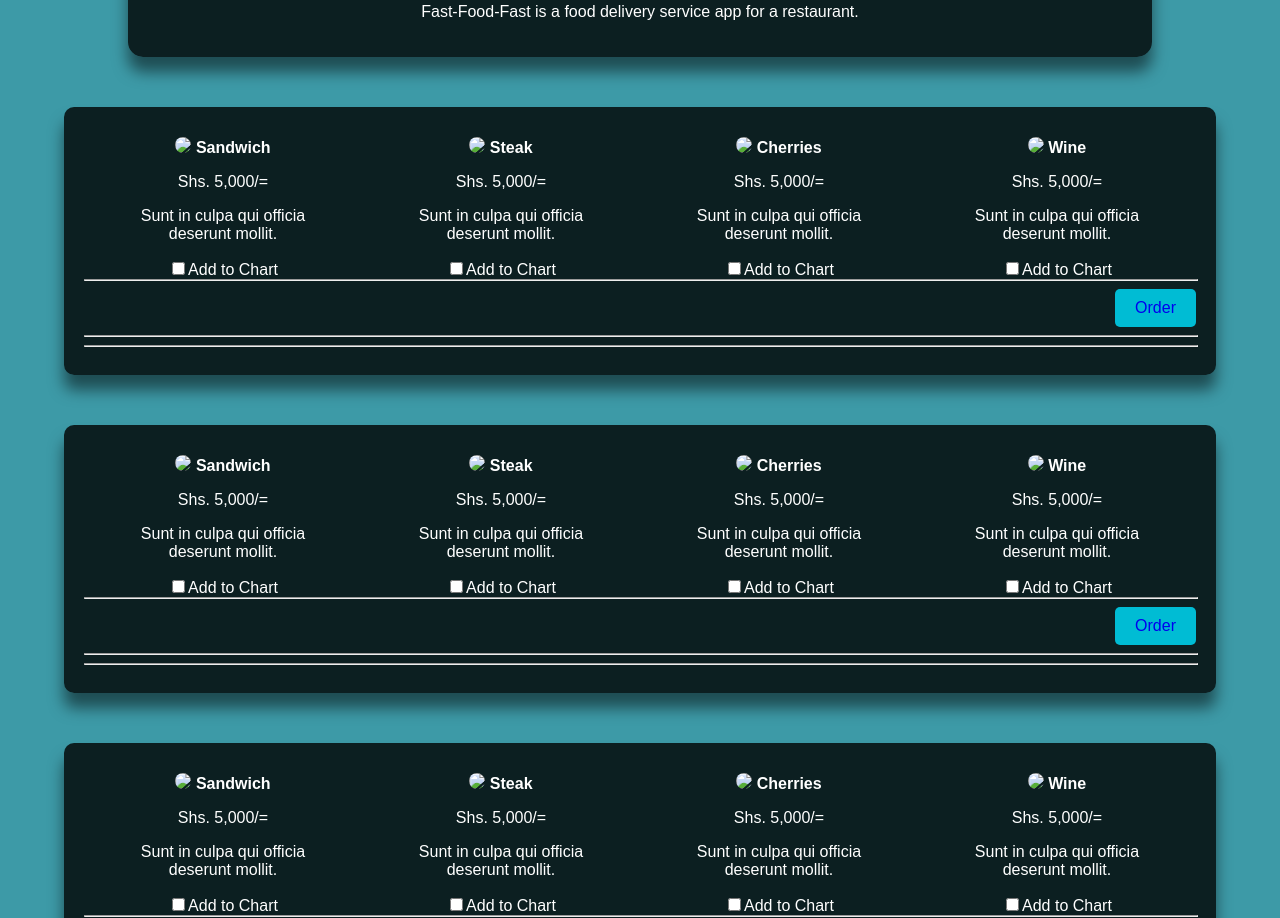
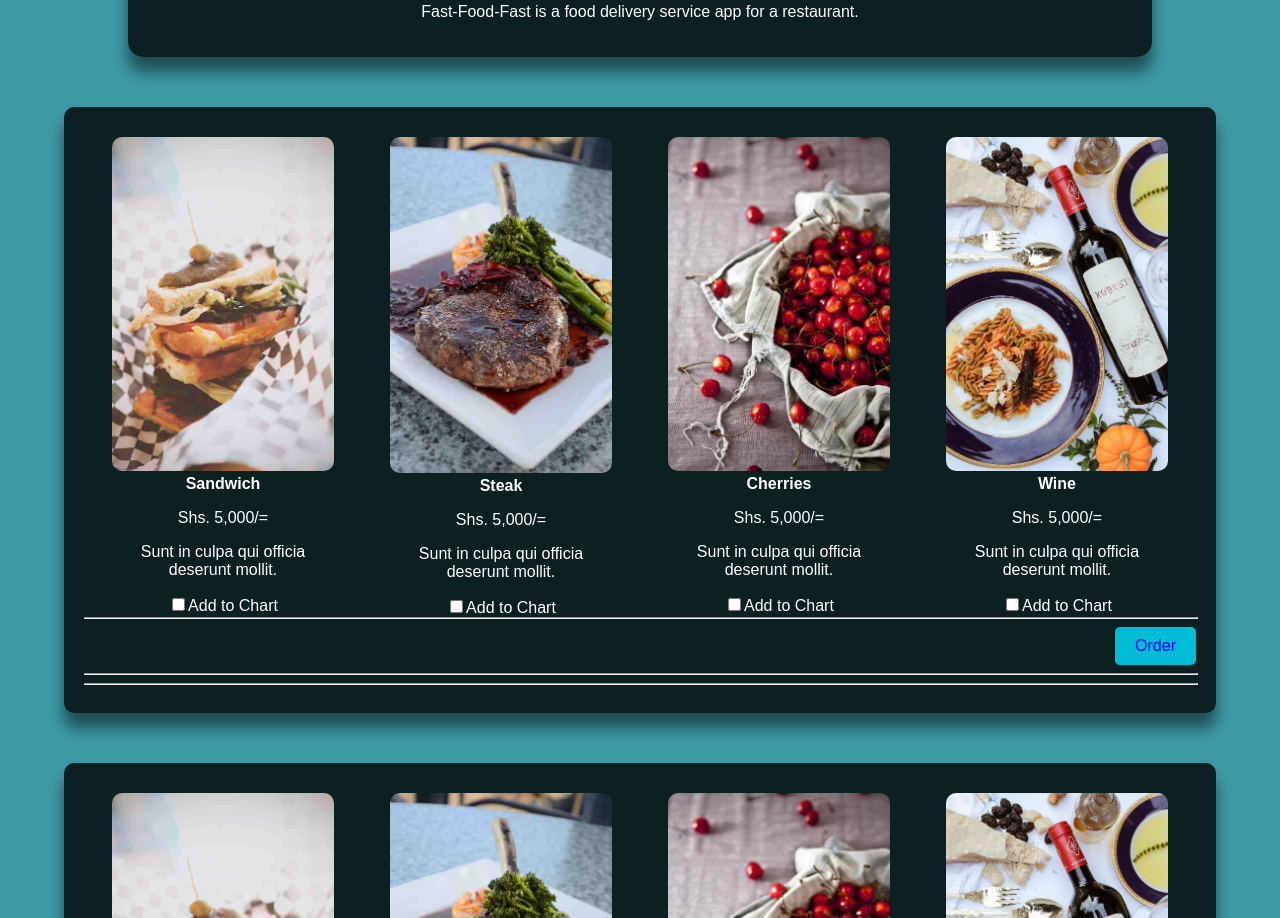
Before and after one commit to joelethan/Fast-Food-Fast, a plain HTML site: page UI/food.html in a window 1280 px wide. Shown: the part 256-1174 px from the top of the page. Drawn offline with Linux system fonts and the light colour scheme.

Commit message:
Add images and modify html to fit img url

```diff
--- a/UI/food.html
+++ b/UI/food.html
@@ -31,28 +31,28 @@
 
         <div class="quest">
             <span class="foo">
-                <img src="sandwich.jpg" width="100%">
+                <img src="static/img/sandwich.jpg" width="100%">
                 <b>Sandwich</b>
                 <p>Shs. 5,000/=</p>
                 <p>Sunt in culpa qui officia deserunt mollit.</p>
                 <input type="checkbox">Add to Chart<br>
             </span>
             <span class="foo">
-                <img src="steak.jpg" width="100%">
+                <img src="static/img/steak.jpg" width="100%">
                 <b>Steak</b>
                 <p>Shs. 5,000/=</p>
                 <p>Sunt in culpa qui officia deserunt mollit.</p>
                 <input type="checkbox">Add to Chart<br>
             </span>
             <span class="foo">
-                <img src="cherries.jpg" width="100%">
+                <img src="static/img/cherries.jpg" width="100%">
                 <b>Cherries</b>
                 <p>Shs. 5,000/=</p>
                 <p>Sunt in culpa qui officia deserunt mollit.</p>
                 <input type="checkbox">Add to Chart<br>
             </span>
             <span class="foo">
-                <img src="wine.jpg" width="100%">
+                <img src="static/img/wine.jpg" width="100%">
                 <b>Wine</b>
                 <p>Shs. 5,000/=</p>
                 <p>Sunt in culpa qui officia deserunt mollit.</p>
@@ -67,28 +67,28 @@
 
         <div class="quest">
             <span class="foo">
-                <img src="sandwich.jpg" width="100%">
+                <img src="static/img/sandwich.jpg" width="100%">
                 <b>Sandwich</b>
                 <p>Shs. 5,000/=</p>
                 <p>Sunt in culpa qui officia deserunt mollit.</p>
                 <input type="checkbox">Add to Chart<br>
             </span>
             <span class="foo">
-                <img src="steak.jpg" width="100%">
+                <img src="static/img/steak.jpg" width="100%">
                 <b>Steak</b>
                 <p>Shs. 5,000/=</p>
                 <p>Sunt in culpa qui officia deserunt mollit.</p>
                 <input type="checkbox">Add to Chart<br>
             </span>
             <span class="foo">
-                <img src="cherries.jpg" width="100%">
+                <img src="static/img/cherries.jpg" width="100%">
                 <b>Cherries</b>
                 <p>Shs. 5,000/=</p>
                 <p>Sunt in culpa qui officia deserunt mollit.</p>
                 <input type="checkbox">Add to Chart<br>
             </span>
             <span class="foo">
-                <img src="wine.jpg" width="100%">
+                <img src="static/img/wine.jpg" width="100%">
                 <b>Wine</b>
                 <p>Shs. 5,000/=</p>
                 <p>Sunt in culpa qui officia deserunt mollit.</p>
@@ -103,28 +103,28 @@
 
         <div class="quest">
             <span class="foo">
-                <img src="sandwich.jpg" width="100%">
+                <img src="static/img/sandwich.jpg" width="100%">
                 <b>Sandwich</b>
                 <p>Shs. 5,000/=</p>
                 <p>Sunt in culpa qui officia deserunt mollit.</p>
                 <input type="checkbox">Add to Chart<br>
             </span>
             <span class="foo">
-                <img src="steak.jpg" width="100%">
+                <img src="static/img/steak.jpg" width="100%">
                 <b>Steak</b>
                 <p>Shs. 5,000/=</p>
                 <p>Sunt in culpa qui officia deserunt mollit.</p>
                 <input type="checkbox">Add to Chart<br>
             </span>
             <span class="foo">
-                <img src="cherries.jpg" width="100%">
+                <img src="static/img/cherries.jpg" width="100%">
                 <b>Cherries</b>
                 <p>Shs. 5,000/=</p>
                 <p>Sunt in culpa qui officia deserunt mollit.</p>
                 <input type="checkbox">Add to Chart<br>
             </span>
             <span class="foo">
-                <img src="wine.jpg" width="100%">
+                <img src="static/img/wine.jpg" width="100%">
                 <b>Wine</b>
                 <p>Shs. 5,000/=</p>
                 <p>Sunt in culpa qui officia deserunt mollit.</p>
```
Also changed, not shown: UI/history.html (+4 -4 lines), UI/static/img/cherries.jpg (added), UI/static/img/sandwich.jpg (added), UI/static/img/steak.jpg (added), UI/static/img/wine.jpg (added), 1 other file.
